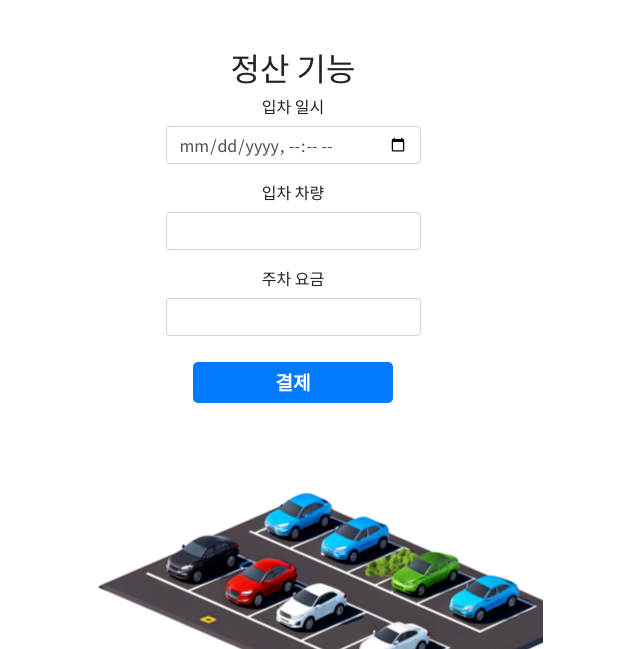
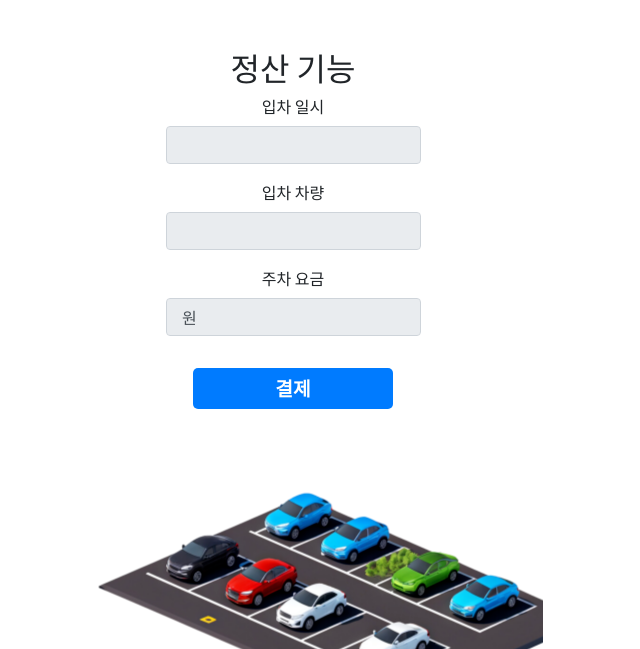
Before and after one commit to dayeon1031/raspi_jmt, a Flask app: page /payment in a window 1280 px wide. Shown: the part 56-705 px from the top of the page, without its empty margins (347-987 px from the left). Run offline with Flask 3, Linux system fonts and the light colour scheme; some libraries are stand-ins or nearby versions.

Commit message:
Update payment.html

```diff
--- a/imsisi/templates/payment.html
+++ b/imsisi/templates/payment.html
@@ -2,20 +2,29 @@
 {% block content %}
 <div class="my-5">
     <h2>정산 기능</h2>
-    <form>
+    <form method="POST">
         <div class="form-group">
             <label for="entry_date">입차 일시</label>
-            <input type="datetime-local" class="form-control" id="entry_date">
+            <input type="text" class="form-control" id="entry_date" value="{{ entry_time }}" readonly>
         </div>
-        <div class="form-group">
+        <div class="form-group mt-3">
             <label for="vehicle">입차 차량</label>
-            <input type="text" class="form-control" id="vehicle">
+            <input type="text" class="form-control" id="vehicle" value="{{ vehicle_id }}" readonly>
         </div>
-        <div class="form-group">
+        <div class="form-group mt-3">
             <label for="fee">주차 요금</label>
-            <input type="number" class="form-control" id="fee">
+            <input type="text" class="form-control" id="fee" value="{{ parking_fee }} 원" readonly>
         </div>
-        <button type="submit" class="btn btn-primary">결제</button>
+        <button type="submit" class="btn btn-primary mt-3">결제</button>
     </form>
+    {% with messages = get_flashed_messages(with_categories=true) %}
+        {% if messages %}
+            <div class="alert alert-success mt-3">
+                {% for category, message in messages %}
+                    {{ message }}
+                {% endfor %}
+            </div>
+        {% endif %}
+    {% endwith %}
 </div>
 {% endblock %}
```
